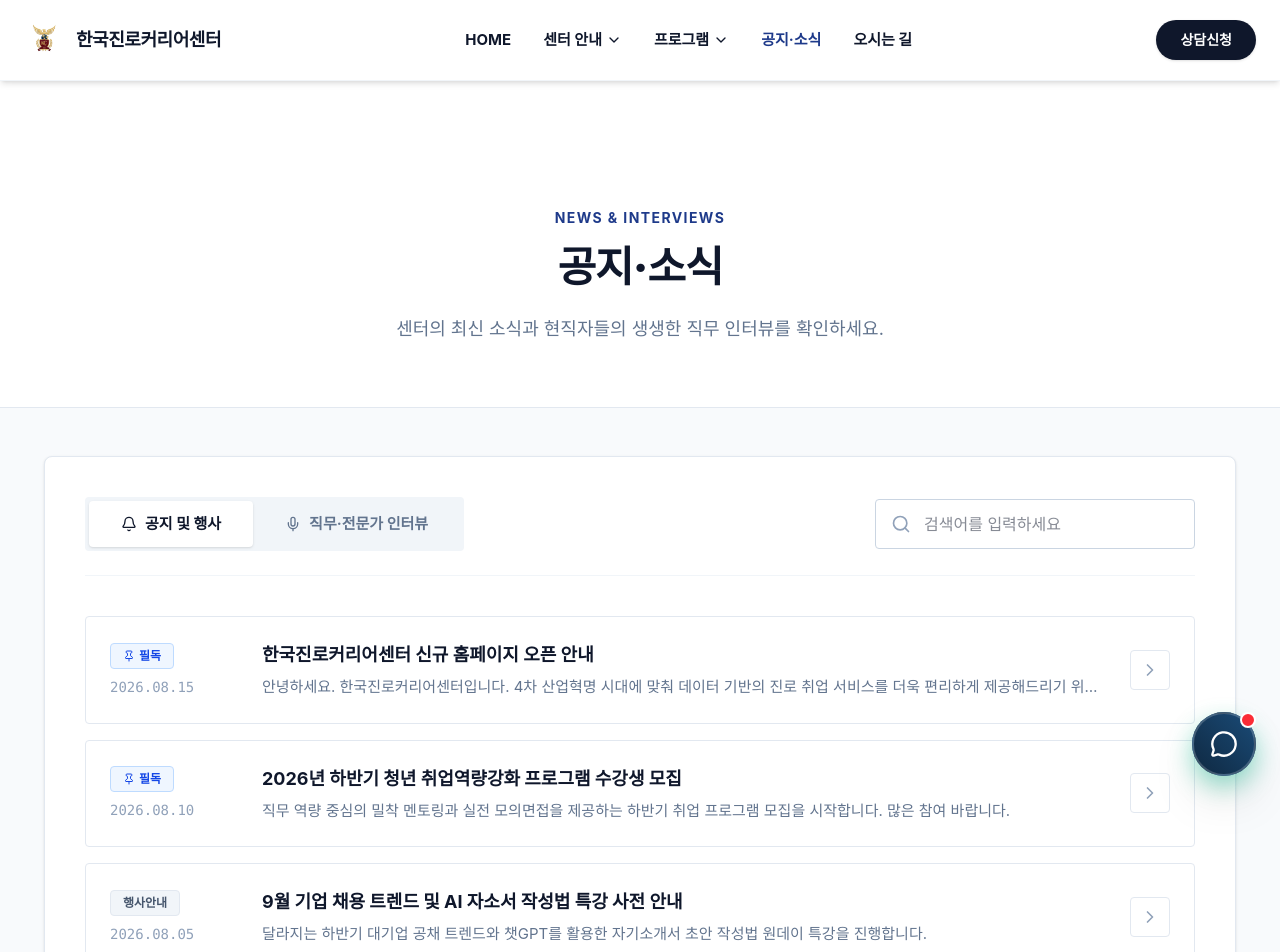
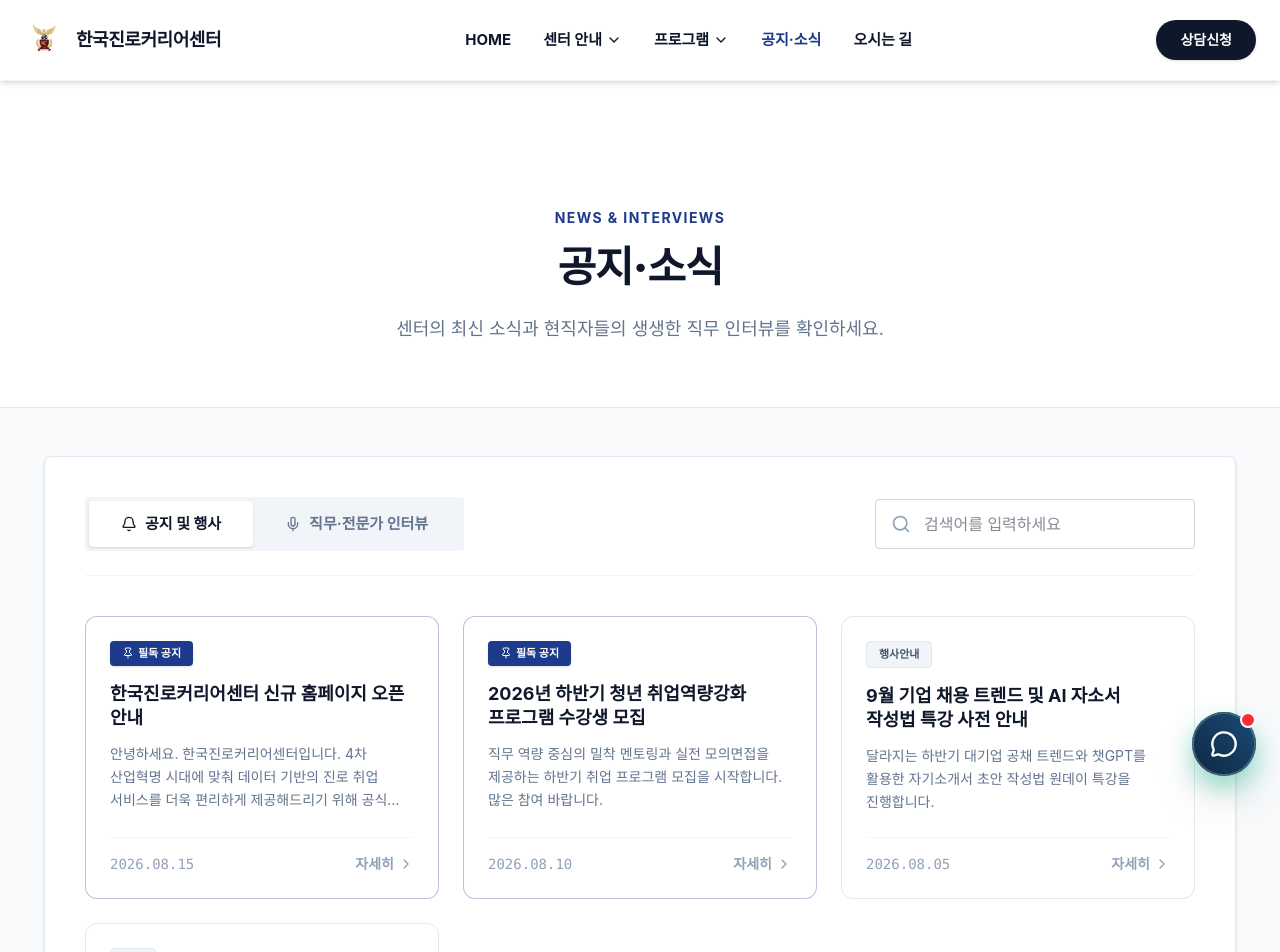
Before and after one commit to Minkkaeng/Korea-Career-Center, a React (Vite) app: page /notices in a window 1280 px wide. Shown: the top 952 px of the page. Built offline with nearby package versions, Linux system fonts and the light colour scheme.

Commit message:
feat: implement notice grid layout and map api embed

```diff
--- a/src/pages/Notices.tsx
+++ b/src/pages/Notices.tsx
@@ -119,32 +119,38 @@ export default function Notices() {
           {/* Notice Tab Content */}
           {activeTab === 'notice' && (
             <div className="animate-in fade-in duration-500">
-              <div className="space-y-4">
+              <div className="grid md:grid-cols-2 lg:grid-cols-3 gap-6">
                 {notices.map((notice, idx) => (
                   <div
                     key={notice.id}
-                    className="group bg-white p-6 rounded border border-slate-200 hover:border-[#1e3a8a] transition-all cursor-pointer flex flex-col md:flex-row gap-6 items-start md:items-center"
+                    className={`group bg-white p-6 rounded-xl border transition-all cursor-pointer flex flex-col h-full hover:-translate-y-1 hover:shadow-md ${notice.isNotice ? 'border-[#1e3a8a]/30 bg-blue-50/30' : 'border-slate-200 hover:border-[#1e3a8a]'}`}
                   >
-                    <div className="flex md:flex-col items-center md:items-start shrink-0 gap-3 md:gap-2 md:w-32">
+                    <div className="flex justify-between items-center mb-4">
                       {notice.isNotice ? (
-                        <span className="px-3 py-1 bg-blue-50 text-blue-700 text-xs font-bold rounded border border-blue-200 flex items-center gap-1">
-                          <Pin className="w-3 h-3" /> 필독
+                        <span className="px-3 py-1 bg-[#1e3a8a] text-white text-[11px] font-bold rounded-sm flex items-center gap-1 shadow-sm">
+                          <Pin className="w-3 h-3" /> 필독 공지
                         </span>
                       ) : (
-                        <span className="px-3 py-1 bg-slate-100 text-slate-600 text-xs font-bold rounded border border-slate-200 flex items-center gap-1">
+                        <span className="px-3 py-1 bg-slate-100 text-slate-600 text-[11px] font-bold rounded-sm border border-slate-200 flex items-center gap-1">
                           {notice.category}
                         </span>
                       )}
-                      <div className="text-sm text-slate-400 font-medium font-mono">{notice.date}</div>
                     </div>
 
-                    <div className="flex-1">
-                      <h3 className="text-[18px] font-bold text-slate-900 mb-2 group-hover:text-[#1e3a8a] transition-colors line-clamp-1">{notice.title}</h3>
-                      <p className="text-slate-500 text-[15px] line-clamp-1">{notice.content}</p>
+                    <div className="flex-1 mb-6">
+                      <h3 className="text-lg font-bold text-slate-900 mb-3 group-hover:text-[#1e3a8a] transition-colors line-clamp-2 leading-snug">
+                        {notice.title}
+                      </h3>
+                      <p className="text-slate-500 text-[14px] line-clamp-3 leading-relaxed break-keep">
+                        {notice.content}
+                      </p>
                     </div>
 
-                    <div className="hidden md:flex shrink-0 w-10 h-10 rounded border border-slate-200 items-center justify-center group-hover:bg-[#1e3a8a] group-hover:border-[#1e3a8a] group-hover:text-white transition-all text-slate-400">
-                      <ChevronRight className="w-5 h-5" />
+                    <div className="flex items-center justify-between text-slate-400 text-sm border-t border-slate-100/80 pt-4 mt-auto">
+                      <div className="font-mono font-medium">{notice.date}</div>
+                      <div className="flex items-center gap-1 font-bold group-hover:text-[#1e3a8a] transition-colors">
+                        자세히 <ChevronRight className="w-4 h-4" />
+                      </div>
                     </div>
                   </div>
                 ))}
--- /dev/null
+++ b/update-contact.cjs
@@ -0,0 +1,21 @@
+const fs = require('fs');
+let f = fs.readFileSync('src/pages/Contact.tsx', 'utf8');
+const start = f.indexOf('<div className="absolute inset-2 rounded bg-slate-100 overflow-hidden border border-slate-200">');
+const end = f.indexOf('</div>\n              </div>\n              \n              <div className="bg-white rounded-lg p-8');
+if (start !== -1 && end !== -1) {
+  const newContent = `<div className="absolute inset-2 rounded bg-slate-100 overflow-hidden border border-slate-200">
+                  {/* 카카오맵/네이버지도 API 적용 위치 (현재는 구글맵 임베드로 시각화) */}
+                  <iframe
+                    src="https://www.google.com/maps/embed?pb=!1m18!1m12!1m3!1d3162.7753174246884!2d126.97321481531145!3d37.56030997979927!2m3!1f0!2f0!3f0!3m2!1i1024!2i768!4f13.1!3m3!1m2!1s0x357ca2eb421c44ad%3A0xe955a50c118085f8!2sSeoul%20Station!5e0!3m2!1sen!2skr!4v1650000000000!5m2!1sen!2skr"
+                    width="100%"
+                    height="100%"
+                    style={{ border: 0 }}
+                    allowFullScreen
+                    loading="lazy"
+                    referrerPolicy="no-referrer-when-downgrade"
+                    title="한국진로커리어센터 위치 지도"
+                  ></iframe>
+                `;
+  f = f.substring(0, start) + newContent + f.substring(end);
+  fs.writeFileSync('src/pages/Contact.tsx', f);
+}
--- /dev/null
+++ b/update-notices.cjs
@@ -0,0 +1,51 @@
+const fs = require('fs');
+let f = fs.readFileSync('src/pages/Notices.tsx', 'utf8');
+const startIdx = f.indexOf('          {/* Notice Tab Content */}');
+const endIdx = f.indexOf('          {/* Interview Tab Content */}');
+if (startIdx !== -1 && endIdx !== -1) {
+  const newContent = `          {/* Notice Tab Content */}
+          {activeTab === 'notice' && (
+            <div className="animate-in fade-in duration-500">
+              <div className="grid md:grid-cols-2 lg:grid-cols-3 gap-6">
+                {notices.map((notice, idx) => (
+                  <div
+                    key={notice.id}
+                    className={\`group bg-white p-6 rounded-xl border transition-all cursor-pointer flex flex-col h-full hover:-translate-y-1 hover:shadow-md \${notice.isNotice ? 'border-[#1e3a8a]/30 bg-blue-50/30' : 'border-slate-200 hover:border-[#1e3a8a]'}\`}
+                  >
+                    <div className="flex justify-between items-center mb-4">
+                      {notice.isNotice ? (
+                        <span className="px-3 py-1 bg-[#1e3a8a] text-white text-[11px] font-bold rounded-sm flex items-center gap-1 shadow-sm">
+                          <Pin className="w-3 h-3" /> 필독 공지
+                        </span>
+                      ) : (
+                        <span className="px-3 py-1 bg-slate-100 text-slate-600 text-[11px] font-bold rounded-sm border border-slate-200 flex items-center gap-1">
+                          {notice.category}
+                        </span>
+                      )}
+                    </div>
+
+                    <div className="flex-1 mb-6">
+                      <h3 className="text-lg font-bold text-slate-900 mb-3 group-hover:text-[#1e3a8a] transition-colors line-clamp-2 leading-snug">
+                        {notice.title}
+                      </h3>
+                      <p className="text-slate-500 text-[14px] line-clamp-3 leading-relaxed break-keep">
+                        {notice.content}
+                      </p>
+                    </div>
+
+                    <div className="flex items-center justify-between text-slate-400 text-sm border-t border-slate-100/80 pt-4 mt-auto">
+                      <div className="font-mono font-medium">{notice.date}</div>
+                      <div className="flex items-center gap-1 font-bold group-hover:text-[#1e3a8a] transition-colors">
+                        자세히 <ChevronRight className="w-4 h-4" />
+                      </div>
+                    </div>
+                  </div>
+                ))}
+              </div>
+            </div>
+          )}
+
+`;
+  f = f.substring(0, startIdx) + newContent + f.substring(endIdx);
+  fs.writeFileSync('src/pages/Notices.tsx', f);
+}
```
